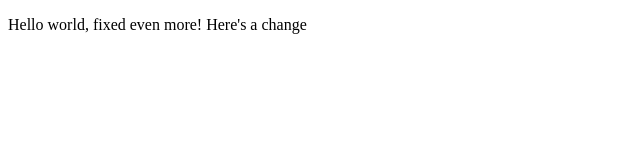
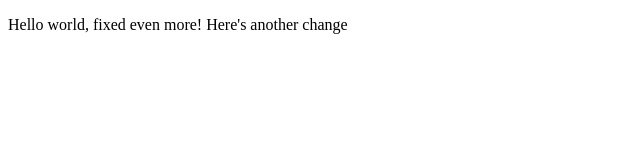
Before and after one commit to pentlander/railway-dockerfile-project, a plain HTML site: page site/index.html in a window 1280 px wide. Shown: the full height of the page, 0-640 px from the left. Drawn offline with Linux system fonts and the light colour scheme.

```diff
--- a/site/index.html
+++ b/site/index.html
@@ -5,6 +5,6 @@
   </head>
 
   <body>
-    <p>Hello world, fixed even more! Here's a change</p>
+    <p>Hello world, fixed even more! Here's another change</p>
   </body>
 </html>
```
